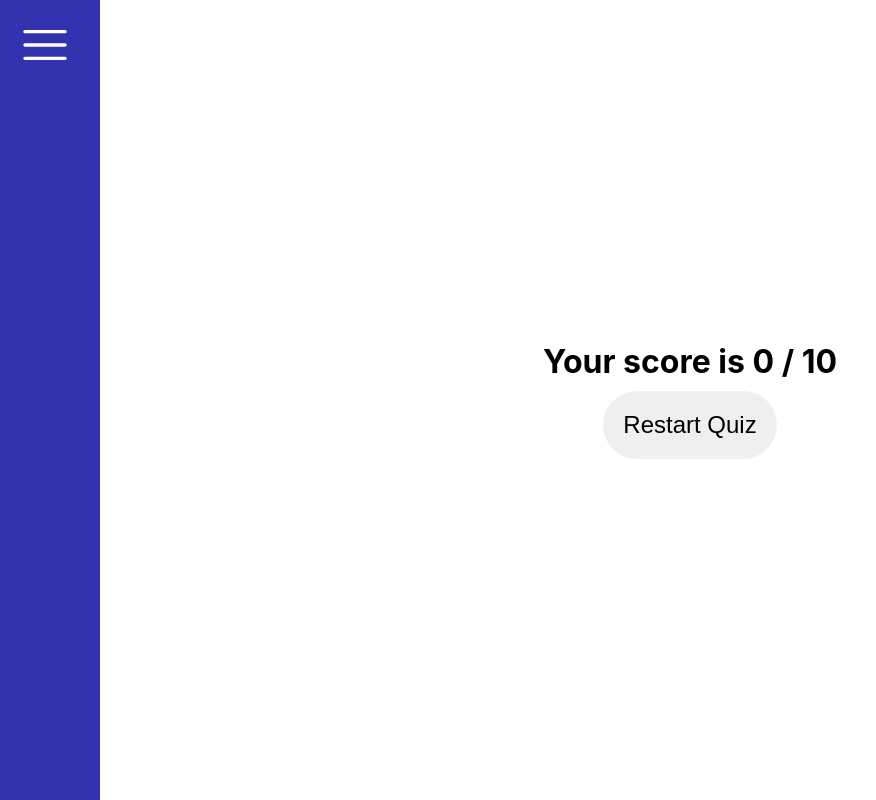
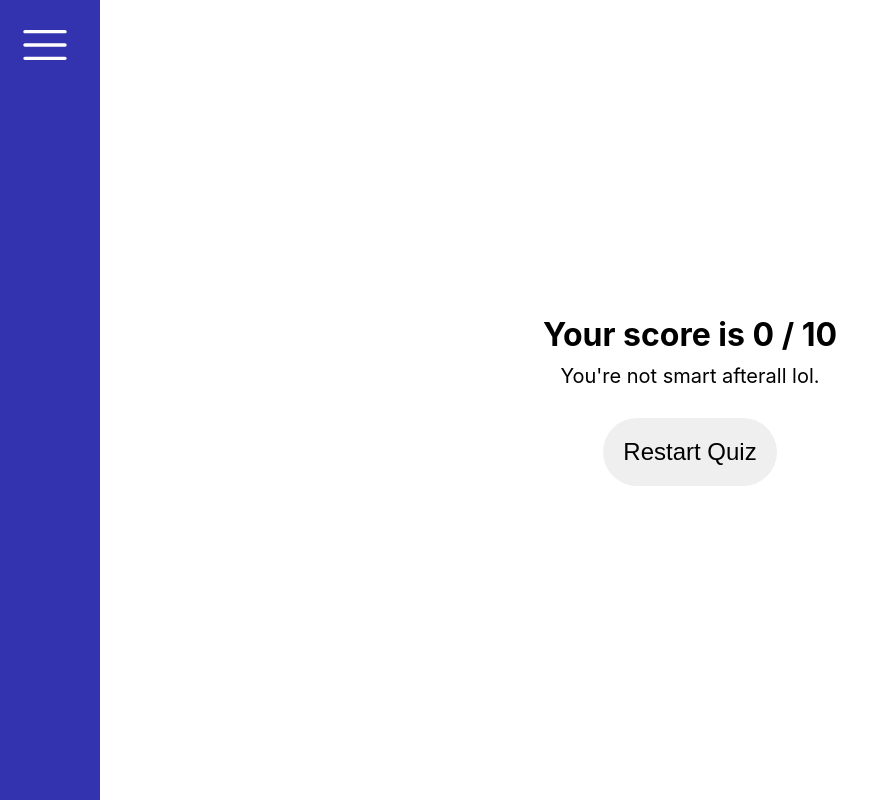
Before and after one commit to MayorFalomo/Quiz-App, a Next.js app: page /scores in a window 1280 px wide. Shown: the whole page, without its empty margins (0-876 px from the left). Built offline with nearby package versions, Linux system fonts and the light colour scheme.

Commit message:
comments

```diff
--- a/pages/scores.js
+++ b/pages/scores.js
@@ -15,9 +15,9 @@ const scores = () => {
   return (
     <div id={theme} data-aos="zoom-in-up" className={styles.container}>
       <h1>Your score is {score} / 10 </h1>
-      {/* <p>{score <= 4 ? "You're not smart afterall lol." : ""}</p>
-      <p>{score == 5 ? "You're just average, Do Better!!." : ""}</p>
-      <p>{score > 5 ? "Seems like you're Smart afterall, Congrats!." : ""}</p> */}
+      <p>{score <= 4 ? "You're not smart afterall lol." : ""}</p>
+      <p>{score === 5 ? "You're just average, Do Better!!." : ""}</p>
+      <p>{score > 5 ? "Seems like you're Smart afterall, Congrats!." : ""}</p>
       <Link href="./">
         <button className={styles.restartBtn}>Restart Quiz </button>{" "}
       </Link>
```
